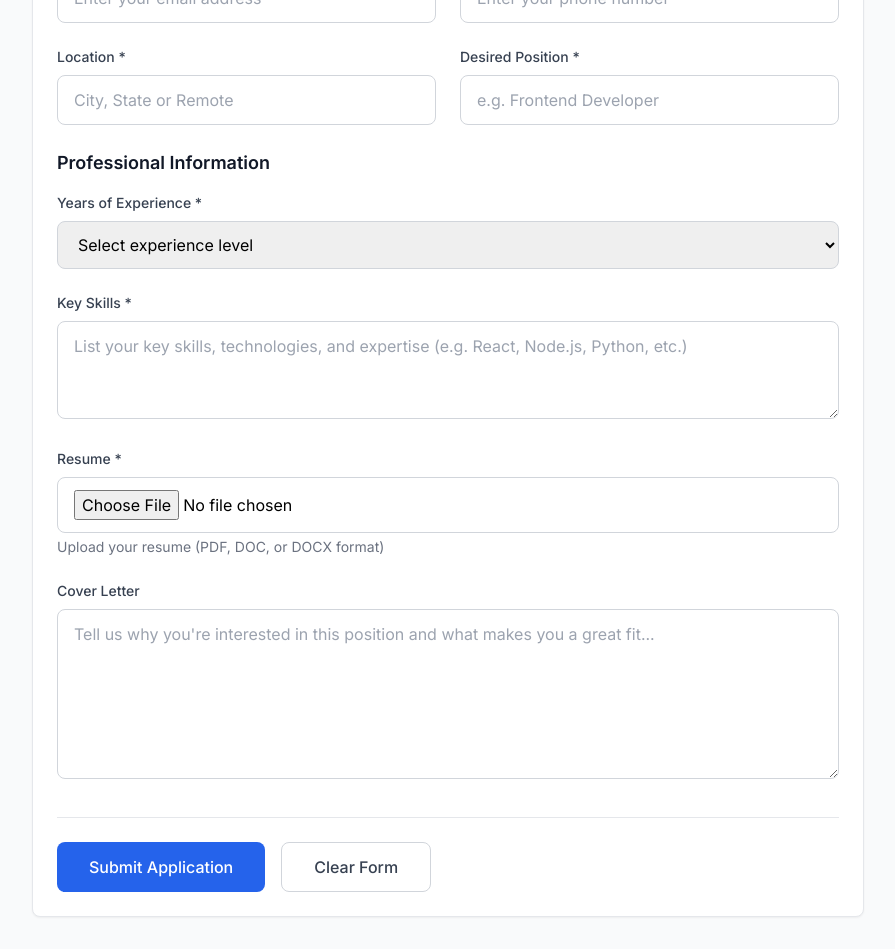
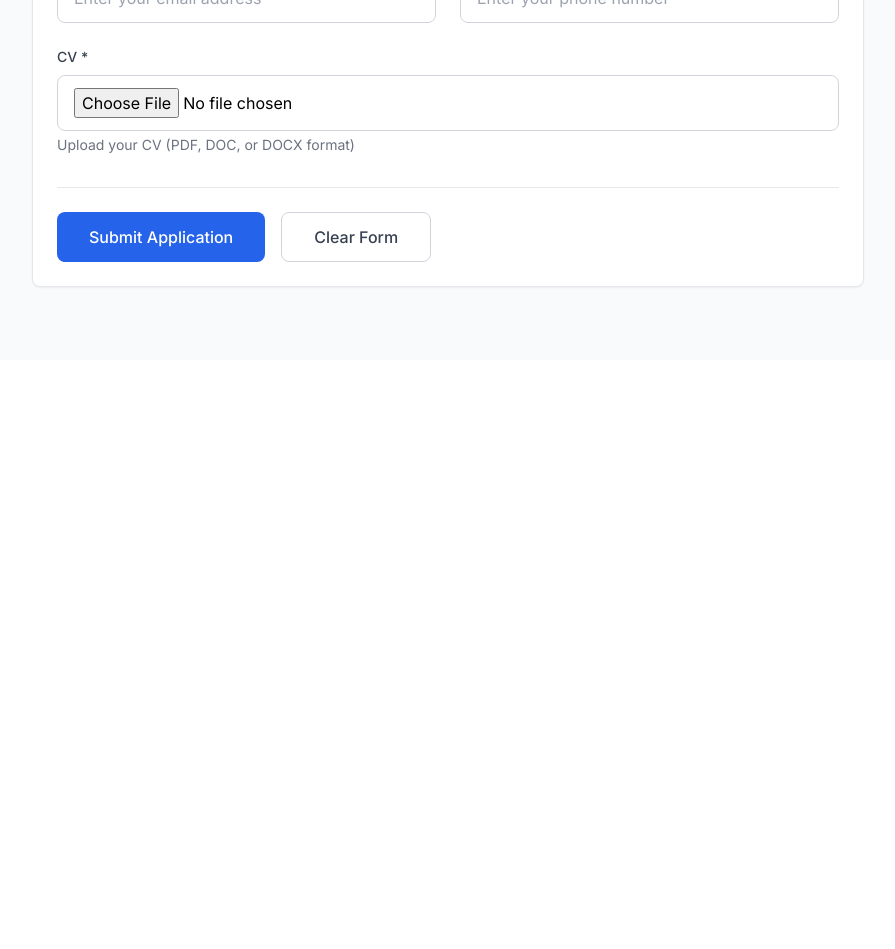
Before and after one commit to Mitkosa333/job-posting, a Next.js app: page / in a window 1280 px wide. Shown: the part 440-1389 px from the top of the page, without its empty margins (192-1087 px from the left). After the commit the page ends 800 px from the top, so only its background shows below. Built offline with nearby package versions, Linux system fonts and the light colour scheme.

Commit message:
done with job application form

```diff
--- a/app/api/applications/route.ts
+++ b/app/api/applications/route.ts
@@ -11,19 +11,15 @@ export async function POST(request: NextRequest) {
       lastName: formData.get('lastName') as string,
       email: formData.get('email') as string,
       phone: formData.get('phone') as string,
-      location: formData.get('location') as string,
-      position: formData.get('position') as string,
       experience: formData.get('experience') as string,
-      skills: formData.get('skills') as string,
-      coverLetter: formData.get('coverLetter') as string,
-      resumeFileName: '',
+      cvFileName: '',
       submittedAt: new Date(),
     }
 
-    // Handle resume file
-    const resumeFile = formData.get('resume') as File
-    if (resumeFile && resumeFile.size > 0) {
-      application.resumeFileName = resumeFile.name
+    // Handle CV file
+    const cvFile = formData.get('cv') as File
+    if (cvFile && cvFile.size > 0) {
+      application.cvFileName = cvFile.name
       // In a real application, you would save the file to cloud storage
       // For now, we just store the filename
     }
--- a/app/page.tsx
+++ b/app/page.tsx
@@ -101,102 +101,24 @@ export default function Home({ searchParams }: HomePageProps) {
                 placeholder="Enter your phone number"
               />
             </div>
-
-            <div>
-              <label htmlFor="location" className="block text-sm font-medium text-gray-700 mb-2">
-                Location *
-              </label>
-              <input
-                type="text"
-                id="location"
-                name="location"
-                required
-                className="w-full px-4 py-3 border border-gray-300 rounded-lg focus:ring-2 focus:ring-blue-500 focus:border-transparent"
-                placeholder="City, State or Remote"
-              />
-            </div>
-
-            <div>
-              <label htmlFor="position" className="block text-sm font-medium text-gray-700 mb-2">
-                Desired Position *
-              </label>
-              <input
-                type="text"
-                id="position"
-                name="position"
-                required
-                className="w-full px-4 py-3 border border-gray-300 rounded-lg focus:ring-2 focus:ring-blue-500 focus:border-transparent"
-                placeholder="e.g. Frontend Developer"
-              />
-            </div>
-          </div>
-
-          {/* Professional Information */}
-          <div className="mb-6">
-            <h3 className="text-lg font-semibold text-gray-900 mb-4">Professional Information</h3>
-
-            <div className="mb-6">
-              <label htmlFor="experience" className="block text-sm font-medium text-gray-700 mb-2">
-                Years of Experience *
-              </label>
-              <select
-                id="experience"
-                name="experience"
-                required
-                className="w-full px-4 py-3 border border-gray-300 rounded-lg focus:ring-2 focus:ring-blue-500 focus:border-transparent"
-              >
-                <option value="">Select experience level</option>
-                <option value="0-1">0-1 years (Entry Level)</option>
-                <option value="2-3">2-3 years</option>
-                <option value="4-5">4-5 years</option>
-                <option value="6-8">6-8 years</option>
-                <option value="9-12">9-12 years</option>
-                <option value="13+">13+ years (Senior Level)</option>
-              </select>
           </div>
 
           <div className="mb-6">
-              <label htmlFor="skills" className="block text-sm font-medium text-gray-700 mb-2">
-                Key Skills *
-              </label>
-              <textarea
-                id="skills"
-                name="skills"
-                required
-                rows={3}
-                className="w-full px-4 py-3 border border-gray-300 rounded-lg focus:ring-2 focus:ring-blue-500 focus:border-transparent"
-                placeholder="List your key skills, technologies, and expertise (e.g. React, Node.js, Python, etc.)"
-              />
-            </div>
-
-            <div className="mb-6">
-              <label htmlFor="resume" className="block text-sm font-medium text-gray-700 mb-2">
-                Resume *
+                          <div className="mb-8">
+                <label htmlFor="cv" className="block text-sm font-medium text-gray-700 mb-2">
+                  CV *
                 </label>
                 <input
                   type="file"
-                id="resume"
-                name="resume"
+                  id="cv"
+                  name="cv"
                   accept=".pdf,.doc,.docx"
                   className="w-full px-4 py-3 border border-gray-300 rounded-lg focus:ring-2 focus:ring-blue-500 focus:border-transparent"
                   required
                 />
                 <p className="text-sm text-gray-500 mt-1">
-                Upload your resume (PDF, DOC, or DOCX format)
+                  Upload your CV (PDF, DOC, or DOCX format)
                 </p>
-            </div>
-
-            <div className="mb-8">
-              <label htmlFor="coverLetter" className="block text-sm font-medium text-gray-700 mb-2">
-                Cover Letter
-              </label>
-              <textarea
-                id="coverLetter"
-                name="coverLetter"
-                rows={6}
-                className="w-full px-4 py-3 border border-gray-300 rounded-lg focus:ring-2 focus:ring-blue-500 focus:border-transparent"
-                placeholder="Tell us why you're interested in this position and what makes you a great fit..."
-              />
               </div>
           </div>
 
```
Lines whose indentation alone changed are shown as unchanged.
